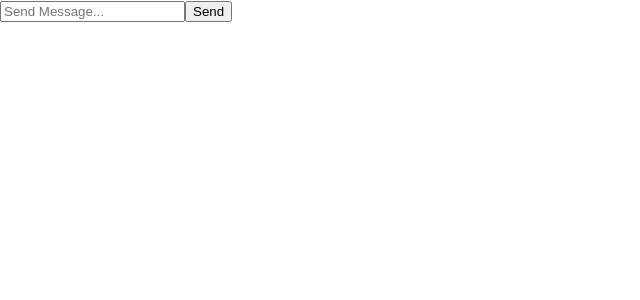
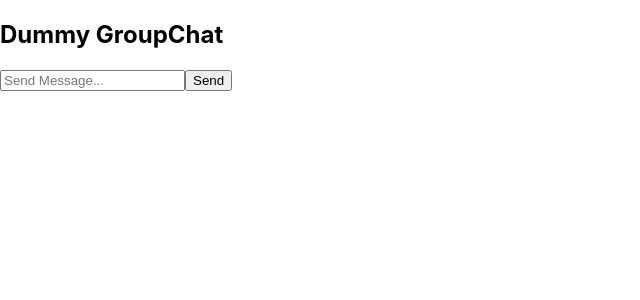
Before and after one commit to iceeeberg/Chit-Chat, a React (Create React App) app in the folder client/: page / in a window 1280 px wide. Shown: the top 300 px of the page, without its empty margins (0-640 px from the left). Built offline with nearby package versions, Linux system fonts and the light colour scheme.

Commit message:
added submit chat

```diff
--- a/client/src/App.js
+++ b/client/src/App.js
@@ -1,11 +1,11 @@
 import './App.css';
 import { Fragment } from 'react';
-import InputMessage from './components/InputMessage';
+import Chats from './components/Chats';
 
 function App() {
   return (
     <Fragment>
-      <InputMessage/>
+      <Chats/>
     </Fragment>
   );
 }
--- /dev/null
+++ b/client/src/components/Chats.js
@@ -0,0 +1,23 @@
+import { Fragment, useState } from "react";
+import InputMessage from "./InputMessage";
+import MessageList from "./MessageList";
+
+const Chats = () =>{
+  const [userMessages, setUserMessages] = useState([]);
+
+  const addMessageHandler = message => {
+    setUserMessages(prevMessages => [...prevMessages, {id: Math.random.toString(), ...message}
+    ])
+  }
+
+  return (
+    <Fragment>
+      <section>
+        <MessageList messages={userMessages}/>
+      </section>
+      <InputMessage onAddMessage={addMessageHandler}/>
+    </Fragment>
+  )
+}
+
+export default Chats;
--- a/client/src/components/InputMessage.js
+++ b/client/src/components/InputMessage.js
@@ -1,18 +1,25 @@
 import React, { Fragment, useState } from "react";
 
-const InputMessage = () => {
+const InputMessage = (props) => {
   const [message, setMessage] = useState("");
+
+  const submitMessageHandler = e => {
+    e.preventDefault();
+    props.onAddMessage({message: message});
+    setMessage('');
+  }
 
   return (
     <Fragment>
-      <form>
+      <form onSubmit={submitMessageHandler}>
         <input
           placeholder="Send Message..."
+          id="message"
           type="text"
           value={message}
           onChange={(e) => setMessage(e.target.value)}
         />
-        <button type="submit">Send</button>
+        <button onClick={submitMessageHandler} type="submit">Send</button>
       </form>
     </Fragment>
   );
--- /dev/null
+++ b/client/src/components/MessageList.js
@@ -0,0 +1,18 @@
+import { Fragment } from "react"
+
+const MessageList = (props) => {
+  return (
+    <Fragment>
+      <h1>Dummy GroupChat</h1>
+      <ul>
+        {props.messages.map(msg =>(
+          <li key={msg.id}>
+            <span>{msg.message}</span>
+            </li>
+        ))}
+      </ul>
+    </Fragment>
+  )
+}
+
+export default MessageList
```
